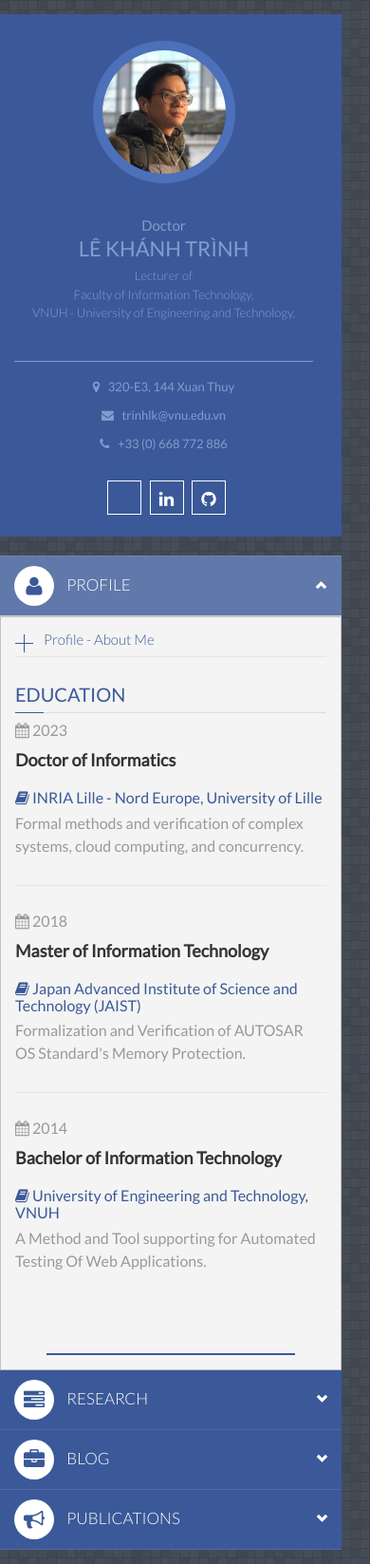
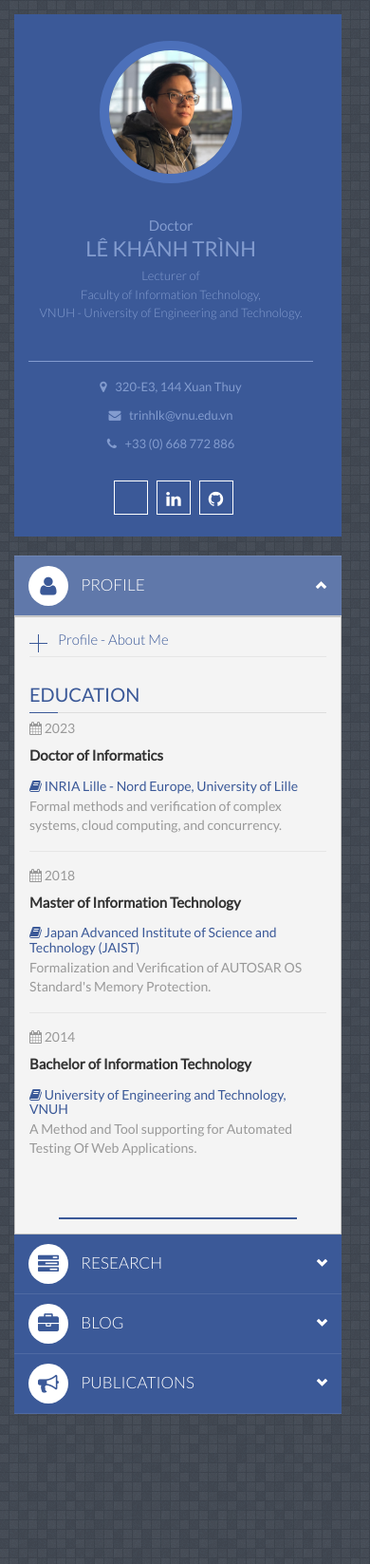
Before and after one commit to TrinhLK/trinhlk.github.io, a Jekyll site: the page built from index.html, in a window 390 px wide. Shown: the whole page at 95% size. Built offline with Jekyll 4.4.1, drawn with Linux system fonts in a browser that asks for light colours; after the commit the page ends 1504 px from its top, so only the background shows below that.

Commit message:
fix: center sidebar+frame on mobile (balanced margins) and shrink education fonts/spacing to fit desktop without scroll

```diff
--- a/assets/css/main.css
+++ b/assets/css/main.css
@@ -707,6 +707,11 @@
         margin-right: 0;
     }
 
+    .container > .row > .col-md-12 > .row {
+        margin-left: 0;
+        margin-right: 0;
+    }
+
 }
 
 @media only screen and (max-width: 550px) {
@@ -1350,12 +1355,12 @@
 #profile .col-md-6 ul li {
     list-style: none;
     margin-top: 0;
-    padding-bottom: 25px;
-    margin-bottom: 25px;
+    padding-bottom: 15px;
+    margin-bottom: 15px;
     border-bottom: 1px solid #e6e6e6;
 }
 #profile .profile-l ul li h5 {
-    padding-bottom: 10px;
+    padding-bottom: 6px;
 }
 
 #profile .attributes li.first{
@@ -1371,24 +1376,24 @@
 }
 
 #profile h5 {
-    font-size: 18px;
+    font-size: 15px;
     font-weight: 600;
     color: #333;
-    margin-bottom: 6px;
+    margin-bottom: 4px;
 }
 
 #profile h6 {
-    font-size: 16px;
+    font-size: 14px;
     font-weight: 400;
     color: #3B5998;
-    margin-bottom: 6px;
+    margin-bottom: 4px;
 }
 
 #profile .attributes p {
-    font-size: 16px;
-    line-height: 24px;
+    font-size: 14px;
+    line-height: 20px;
     color: #666;
-    margin-bottom: 4px;
+    margin-bottom: 2px;
 }
 
 .img_reference {
```
